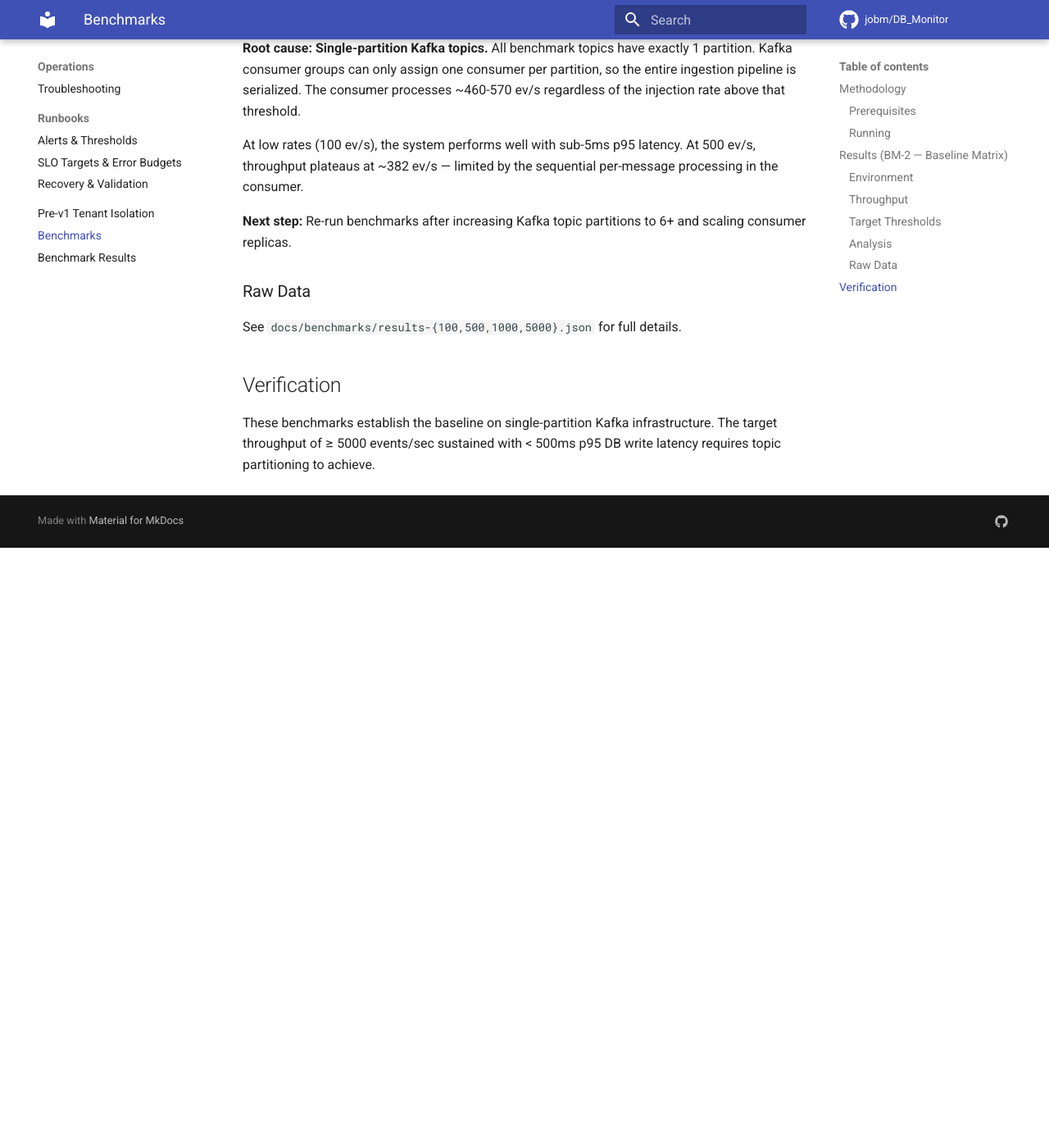
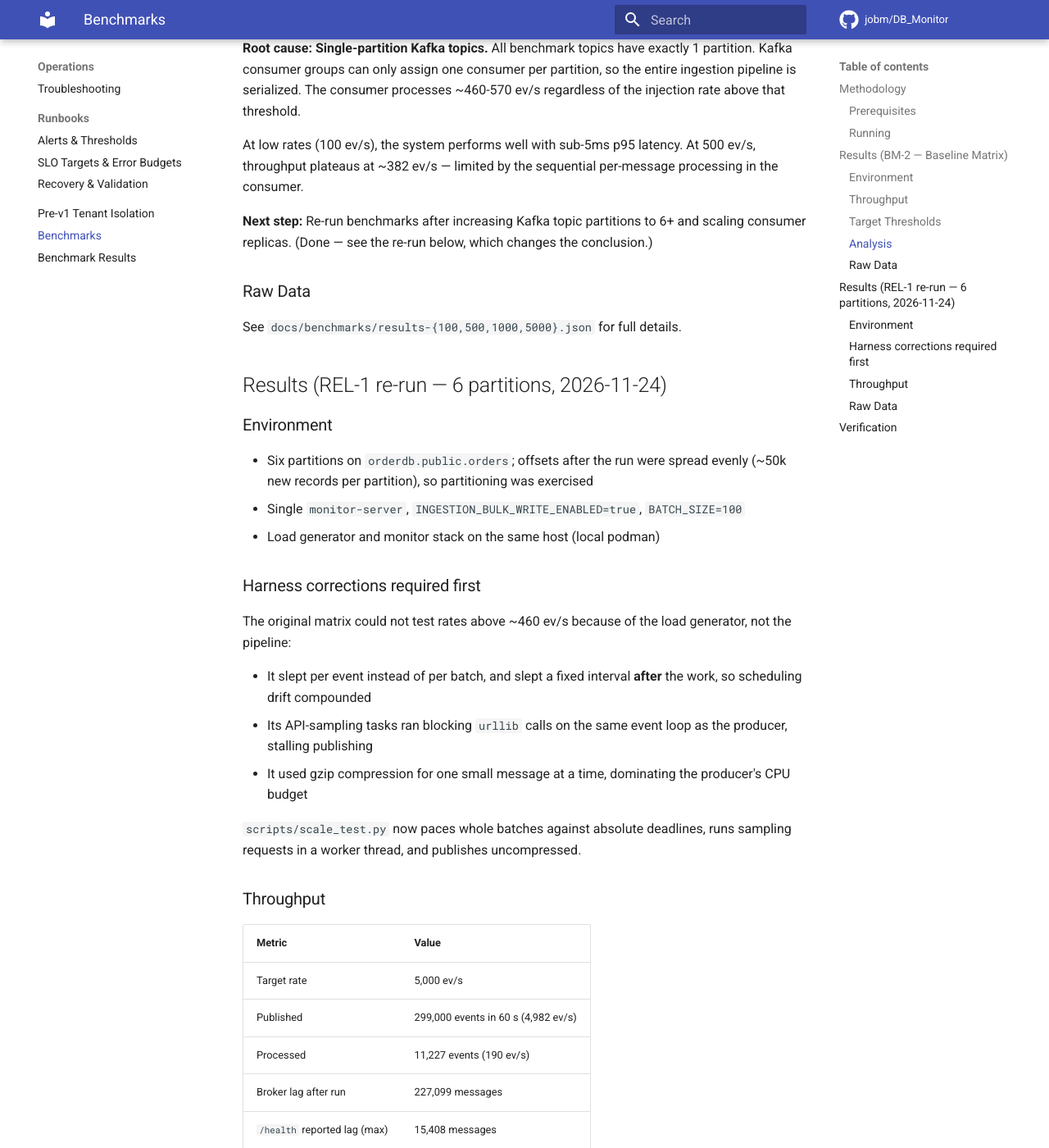
Before and after one commit to jobm/DB_Monitor, an MkDocs documentation site: the page built from docs/benchmarks/ingestion-throughput.md, in a window 1280 px wide and 1400 px high, scrolled down 2093 px. Shown: the whole window at 82% size. Built offline with MkDocs 1.6.1 and Material for MkDocs 9.7.7, drawn with Linux system fonts in a browser that asks for light colours; comment, search, counter and statistics services are not loaded; before the commit the page ends 2761 px from its top, so only the background shows below that; some of the changed text lies outside the part shown.

Commit message:
docs(benchmarks): record the six-partition REL-1 run
Six partitions spread load evenly but the consumer sustained only
190 ev/s, so partitioning is not the binding constraint and REL-1 stays
open pending per-event profiling.

```diff
--- a/docs/benchmarks/ingestion-throughput.md
+++ b/docs/benchmarks/ingestion-throughput.md
@@ -84,15 +84,59 @@ latency. At 500 ev/s, throughput plateaus at ~382 ev/s — limited by
 the sequential per-message processing in the consumer.
 
 **Next step:** Re-run benchmarks after increasing Kafka topic partitions
-to 6+ and scaling consumer replicas.
+to 6+ and scaling consumer replicas. (Done — see the re-run below, which
+changes the conclusion.)
 
 ### Raw Data
 
 See `docs/benchmarks/results-{100,500,1000,5000}.json` for full details.
 
+## Results (REL-1 re-run — 6 partitions, 2026-11-24)
+
+### Environment
+- Six partitions on `orderdb.public.orders`; offsets after the run were spread
+  evenly (~50k new records per partition), so partitioning was exercised
+- Single `monitor-server`, `INGESTION_BULK_WRITE_ENABLED=true`, `BATCH_SIZE=100`
+- Load generator and monitor stack on the same host (local podman)
+
+### Harness corrections required first
+
+The original matrix could not test rates above ~460 ev/s because of the load
+generator, not the pipeline:
+
+- It slept per event instead of per batch, and slept a fixed interval **after**
+  the work, so scheduling drift compounded
+- Its API-sampling tasks ran blocking `urllib` calls on the same event loop as
+  the producer, stalling publishing
+- It used gzip compression for one small message at a time, dominating the
+  producer's CPU budget
+
+`scripts/scale_test.py` now paces whole batches against absolute deadlines, runs
+sampling requests in a worker thread, and publishes uncompressed.
+
+### Throughput
+
+| Metric | Value |
+|---|---|
+| Target rate | 5,000 ev/s |
+| Published | 299,000 events in 60 s (4,982 ev/s) |
+| Processed | 11,227 events (190 ev/s) |
+| Broker lag after run | 227,099 messages |
+| `/health` reported lag (max) | 15,408 messages |
+| p95 API latency | 1,673 ms |
+| DLQ events | 0 |
+| DB batch write duration | 95.7 ms mean per 100-event batch |
+
+**Verdict: FAIL.** Partitioning is not the binding constraint. The batch write
+on its own would support roughly 1,000 ev/s; the remaining time per batch is
+per-event Python work in the consumer loop.
+
+### Raw Data
+
+[`results-5000-multipartition.json`](results-5000-multipartition.json)
+
 ## Verification
 
-These benchmarks establish the baseline on single-partition Kafka
-infrastructure. The target throughput of ≥ 5000 events/sec sustained
-with < 500ms p95 DB write latency requires topic partitioning to
-achieve.
+The single-partition matrix established the baseline. The 6-partition re-run
+shows the ceiling is the per-event consumer path, so the ≥ 5,000 ev/s target is
+still unmet and REL-1 stays open.
```
Also changed, not shown: docs/BACKLOG.md (+11 -4 lines), docs/benchmarks/README.md (+6 -4 lines), docs/benchmarks/results-5000-multipartition.json (added, +32 -0 lines).
